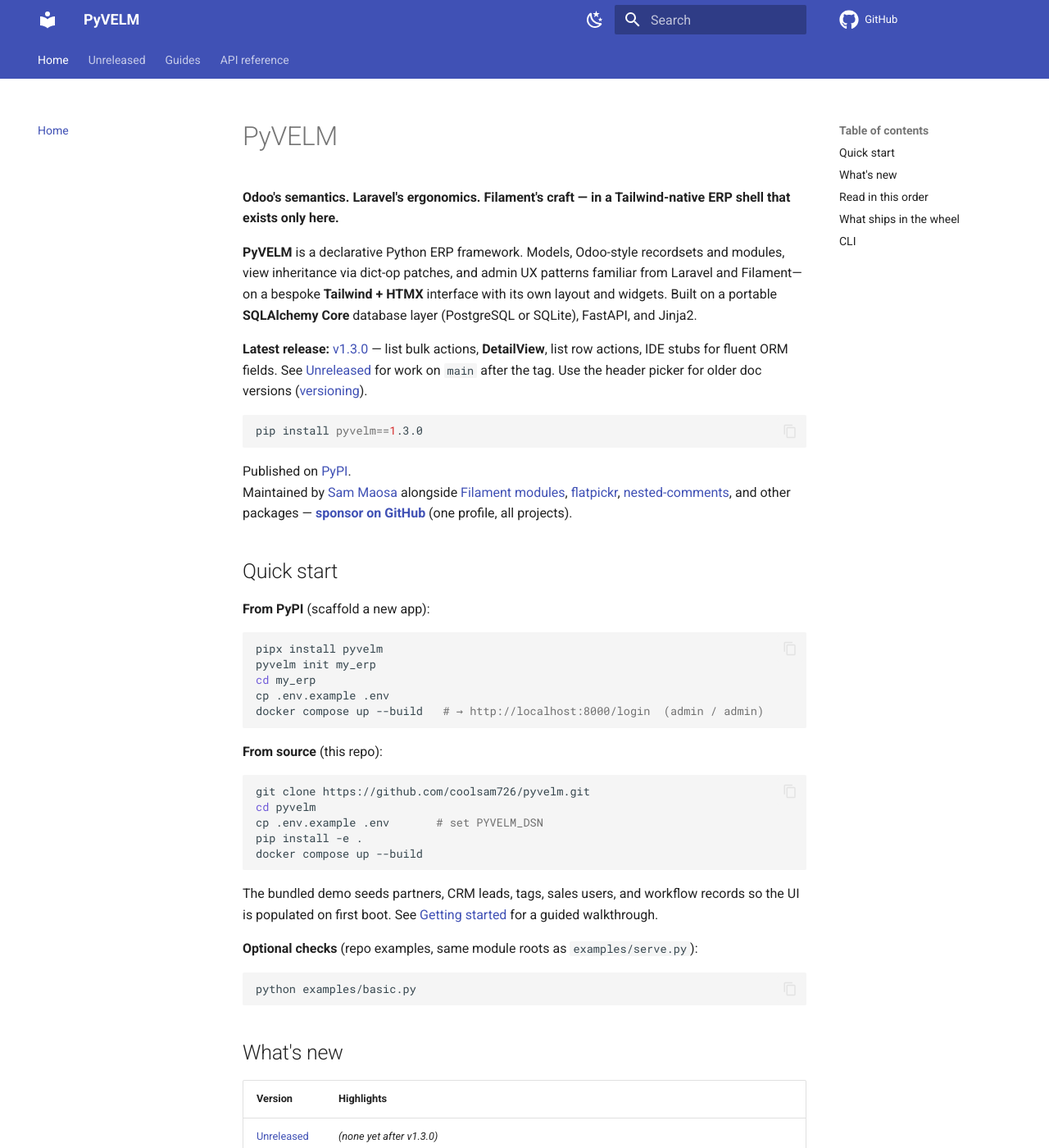
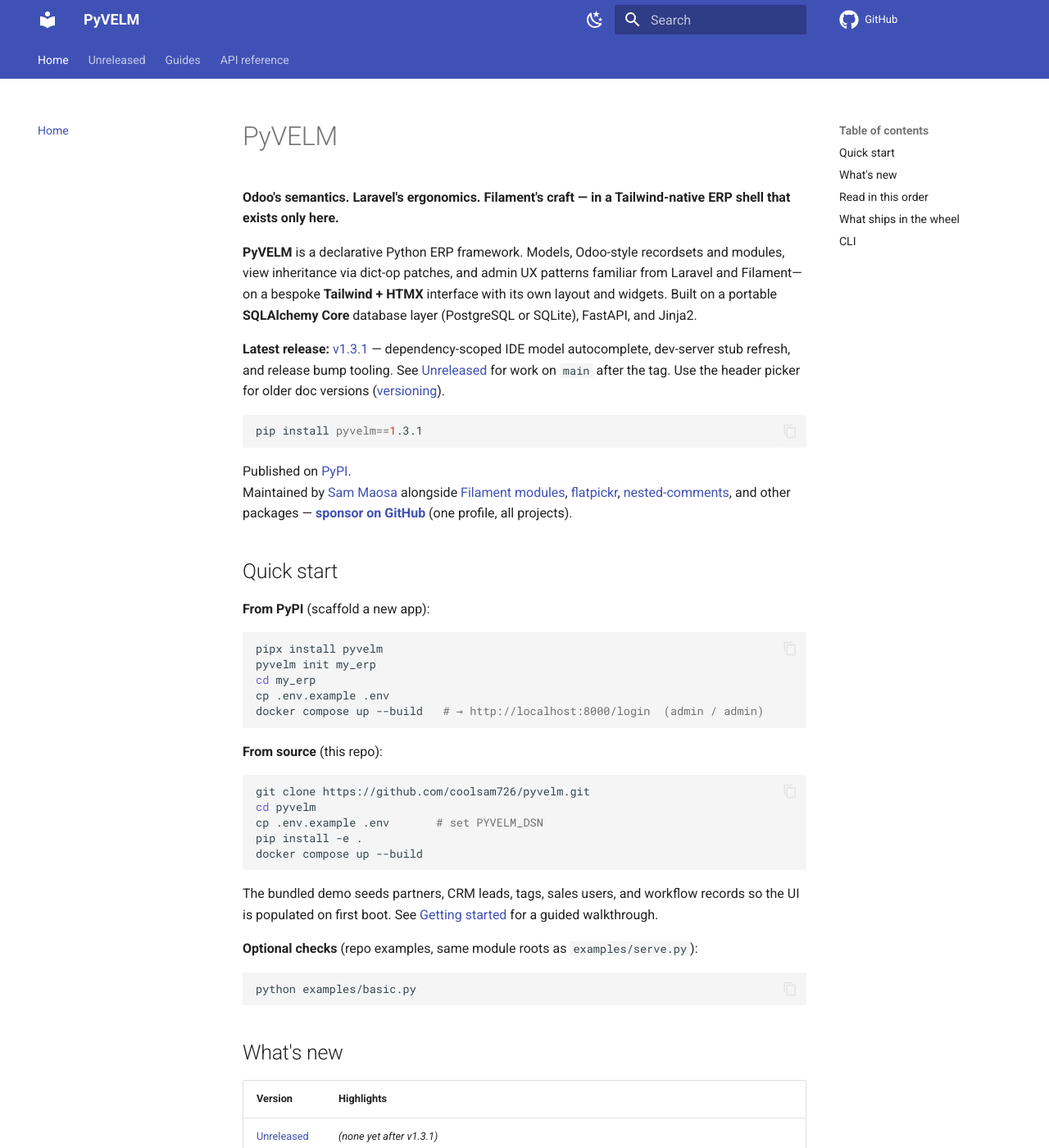
Before and after one commit to coolsam726/pyvelm, an MkDocs documentation site: the page built from docs/index.md, in a window 1280 px wide and 1400 px high. Shown: the whole window at 82% size. Built offline with MkDocs 1.6.1 and Material for MkDocs 9.7.7, drawn with Linux system fonts in a browser that asks for light colours; comment, search, counter and statistics services are not loaded; the version menu is left out; some of the changed text lies outside the part shown.

Commit message:
Release v1.3.1: IDE stubs follow-up and bump tooling polish.
Bump version to 1.3.1, refresh README/docs pointers, harden bump_version.sh
(idempotent changelog, README updates), and add docs/releases/v1.3.1.md.

````diff
--- a/docs/index.md
+++ b/docs/index.md
@@ -8,13 +8,13 @@ dict-op patches, and admin UX patterns familiar from Laravel and Filament—on a
 bespoke **Tailwind + HTMX** interface with its own layout and widgets. Built on a
 portable **SQLAlchemy Core** database layer (PostgreSQL or SQLite), FastAPI, and Jinja2.
 
-**Latest release:** [v1.3.0](releases/v1.3.0.md) — list bulk actions,
-**DetailView**, list row actions, IDE stubs for fluent ORM fields. See
+**Latest release:** [v1.3.1](releases/v1.3.1.md) — dependency-scoped IDE model autocomplete,
+dev-server stub refresh, and release bump tooling. See
 [Unreleased](releases/unreleased.md) for work on `main` after the tag. Use the
 header picker for older doc versions ([versioning](versioning.md)).
 
 ```bash
-pip install pyvelm==1.3.0
+pip install pyvelm==1.3.1
 ```
 
 Published on [PyPI](https://pypi.org/project/pyvelm/).
@@ -60,7 +60,8 @@ python examples/basic.py
 
 | Version | Highlights |
 |---------|------------|
-| [Unreleased](releases/unreleased.md) | *(none yet after v1.3.0)* |
+| [Unreleased](releases/unreleased.md) | *(none yet after v1.3.1)* |
+| [v1.3.1](releases/v1.3.1.md) | **IDE model autocomplete** (scoped stubs); **dev-server stub refresh**; **bump_version.sh** |
 | [v1.3.0](releases/v1.3.0.md) | **List bulk actions**; **DetailView** + **row_actions**; **IDE field-builder stubs** |
 | [v1.2.0](releases/v1.2.0.md) | **Fluent ORM fields**; **nested dialogs**; **geo bootstrap**; **`WidgetHint`** on `Char` |
 | [v1.1.1](releases/v1.1.1.md) | **`make:module` fix** (`display_name`); **generator** hardening; **~99%** test coverage |
--- a/pyproject.toml
+++ b/pyproject.toml
@@ -1,6 +1,6 @@
 [project]
 name = "pyvelm"
-version = "1.3.0"
+version = "1.3.1"
 description = "PyVELM — declarative Python ERP: Odoo recordsets & modules, Laravel/Filament ergonomics, unique Tailwind admin shell."
 readme = "README.md"
 license = "LGPL-3.0-or-later"
--- a/pyvelm/__init__.py
+++ b/pyvelm/__init__.py
@@ -4,7 +4,7 @@ from pathlib import Path as _Path
 # ``pyproject.toml`` — the release workflow refuses to publish if
 # they diverge, but the check is only enforced in CI; bump both
 # together when cutting a release.
-__version__ = "1.3.0"
+__version__ = "1.3.1"
 
 from .depends import depends
 from .env import Environment
````
Also changed, not shown: CHANGELOG.md (+2 -0 lines), CONTEXT.md (+3 -1 lines), CONTRIBUTING.md (+2 -1 lines), README.md (+4 -4 lines), ROADMAP.md (+1 -1 lines), docs/releases/unreleased.md (+1 -1 lines), docs/releases/v1.3.1.md (added, +28 -0 lines), 2 other files.
